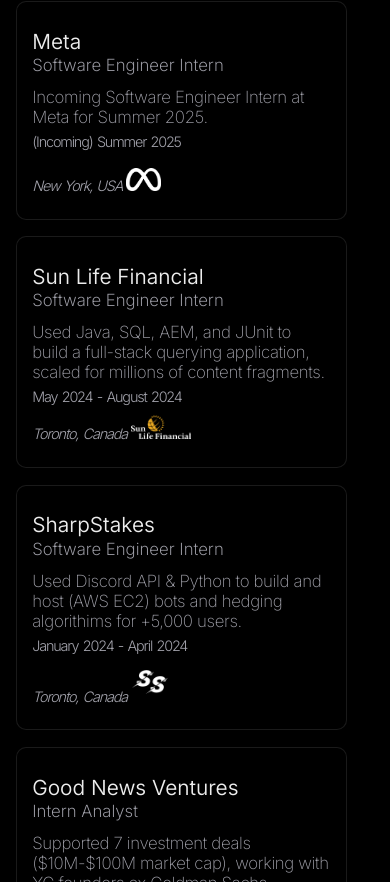
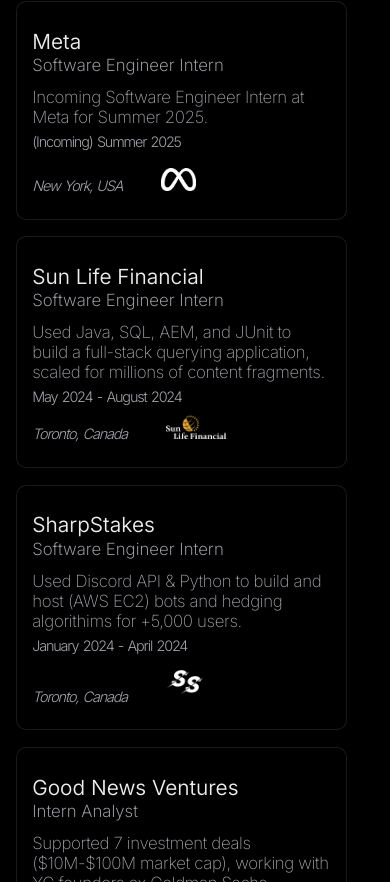
Before and after one commit to shaun-ahuja/personal-website, a React (Vite) app: page / in a window 390 px wide. Shown: the part 1062-1944 px from the top of the page. Built offline with nearby package versions, Linux system fonts and the light colour scheme.

Commit message:
trying to make company logos look better on iphone

```diff
--- a/src/index.css
+++ b/src/index.css
@@ -261,7 +261,7 @@
   .sharpstakes-logo,
   .gnv-logo {
     /* display: none; */
-    padding-left: 1vw;
+    padding-left: 10vw;
   }
 
 }
```
